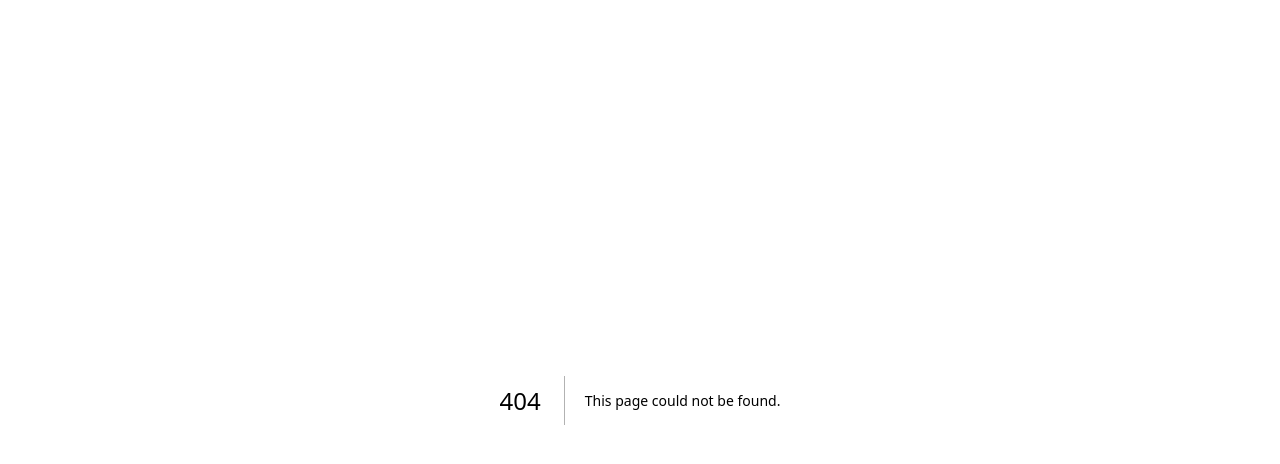
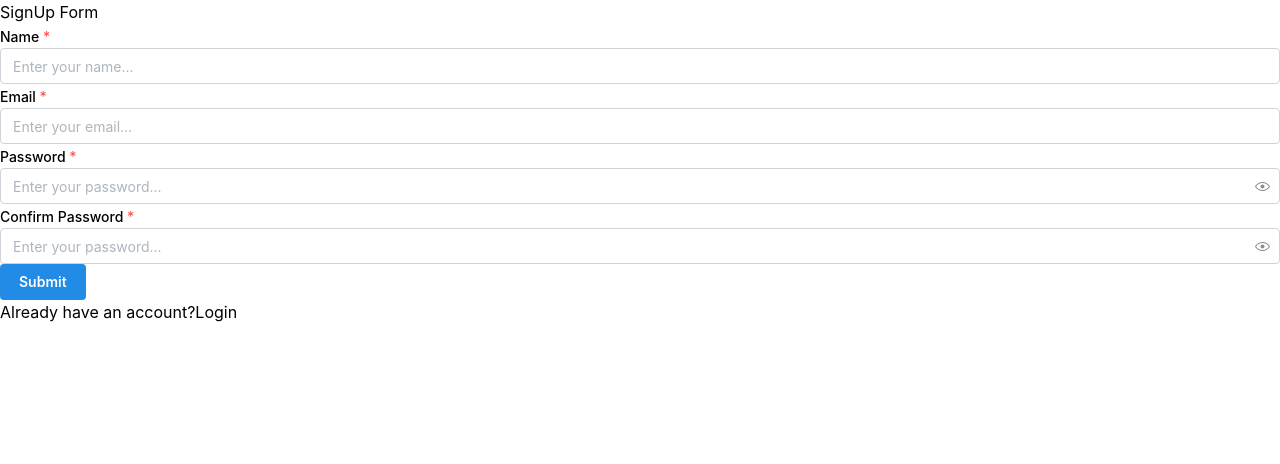
Before and after one commit to ks-rushik/form-auth, a Next.js app: page /auth/signup in a window 1280 px wide. Before the commit this address had no page. Shown: the top 464 px of the page. Built offline with nearby package versions, Linux system fonts and the light colour scheme.

Commit message:
signupform created

```diff
--- /dev/null
+++ b/src/app/auth/signup/page.tsx
@@ -0,0 +1,6 @@
+import SignUpForm from "@/app/components/auth/SignUpForm"
+
+const Signup = () => {
+    return <SignUpForm/>
+}
+export default Signup
--- /dev/null
+++ b/src/app/components/auth/SignUpForm.tsx
@@ -0,0 +1,113 @@
+"use client";
+import { z } from "zod";
+import FormField from "../forms/FormField";
+import FormGroup from "../forms/FormGroup";
+import BaseButton from "../ui/BaseButton";
+import BaseInput from "../ui/BaseInput";
+import { useForm } from "react-hook-form";
+import { zodResolver } from "@hookform/resolvers/zod";
+import Link from "next/link";
+
+const SignUpSchema = z
+  .object({
+    name: z.string().min(4, { message: "At least 4 characters long" }),
+    email: z.string().min(1, "Email is Required").email("Invalid email format"),
+    password: z
+      .string()
+      .min(8, { message: "At least 8 characters long" })
+      .regex(/[a-zA-Z]/, { message: "Contain at least one letter." })
+      .regex(/[0-9]/, { message: "Contain at least one number." })
+      .regex(/[^a-zA-Z0-9]/, {
+        message: "Contain at least one special character.",
+      }),
+    confirmpassword: z
+      .string()
+      .min(8, { message: "At least 8 characters long" }),
+  })
+  .refine((data) => data.password === data.confirmpassword, {
+    message: "Passwords don't match",
+    path: ["confirmpassword"],
+  });
+
+type ISignUpFormData = z.infer<typeof SignUpSchema>;
+
+const SignUpForm = () => {
+  const {
+    register,
+    handleSubmit,
+    formState: { errors },
+  } = useForm<ISignUpFormData>({
+    resolver: zodResolver(SignUpSchema),
+  });
+
+  const onSubmit = (data: ISignUpFormData) => {
+    console.log("SignUp Data:", data);
+  };
+  return (
+    <>
+      <form onSubmit={handleSubmit(onSubmit)}>
+        <FormGroup>
+          <h1 className="flex flex-col items-center justify-center mb-10 text-xl">
+            SignUp Form
+          </h1>
+          <FormField label="Name" name="name" error={errors.name?.message}>
+            <BaseInput
+              {...register("name")}
+              type="text"
+              placeholder="Enter your name..."
+              name="name"
+            />
+          </FormField>
+          <FormField label="Email" name="email" error={errors.email?.message}>
+            <BaseInput
+              {...register("email")}
+              type="email"
+              placeholder="Enter your email..."
+              name="email"
+            />
+          </FormField>
+          <FormField
+            label="Password"
+            name="password"
+            error={errors.password?.message}
+          >
+            <BaseInput
+              {...register("password")}
+              type="password"
+              placeholder="Enter your password..."
+              name="password"
+            />
+          </FormField>
+          <FormField
+            label="Confirm Password"
+            name="confirmpassword"
+            error={errors.confirmpassword?.message}
+          >
+            <BaseInput
+              type="password"
+              {...register("confirmpassword")}
+              placeholder="Enter your password..."
+            />
+          </FormField>
+          <BaseButton
+            type="submit"
+            intent="success"
+            classNames={{
+              root: "mb-2 w-full py-2 rounded-md",
+            }}
+          >
+            Submit
+          </BaseButton>
+          <div className="flex gap-2 justify-end mb-4 mt-4">
+            <span> Already have an account?</span>
+            <Link href="#" className="text-blue-600 hover:underline">
+              Login
+            </Link>
+          </div>
+        </FormGroup>
+      </form>
+    </>
+  );
+};
+
+export default SignUpForm;
```
